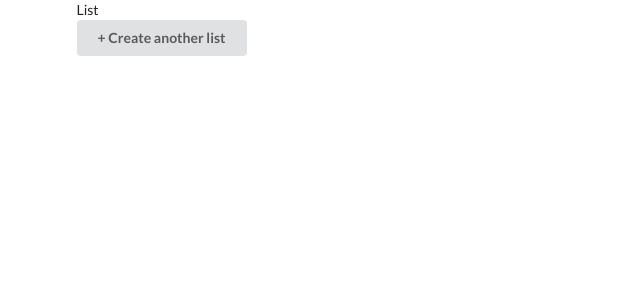
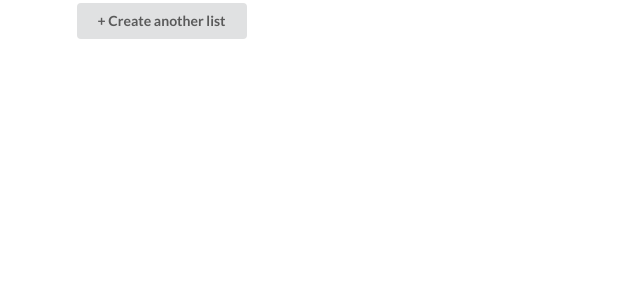
Before and after one commit to pitijk/Boardify, a React (Create React App) app: page / in a window 1280 px wide. Shown: the top 300 px of the page, without its empty margins (0-640 px from the left). Built offline with nearby package versions, Linux system fonts and the light colour scheme.

Commit message:
added List component and rendered it

```diff
--- a/src/components/App.js
+++ b/src/components/App.js
@@ -5,20 +5,31 @@ import { connect } from "react-redux";
 import { toggleInsertingListName } from "../actions";
 
 class App extends React.Component {
+  renderLists() {
+    return this.props.lists.map(list => {
+      return <List title={list} />;
+    });
+  }
   render() {
     return (
       <div
+        className="ui container"
         onClick={() => this.props.toggleInsertingListName()}
-        className="ui container"
       >
-        <List />
-        <CreateList />
+        <div className="ui horizontal list">
+          {this.renderLists()}
+          <CreateList />
+        </div>
       </div>
     );
   }
 }
 
+const mapStateToProps = state => {
+  return { lists: state.lists };
+};
+
 export default connect(
-  null,
+  mapStateToProps,
   { toggleInsertingListName }
 )(App);
--- a/src/components/CreateList.js
+++ b/src/components/CreateList.js
@@ -46,7 +46,9 @@ class CreateList extends React.Component {
   }
   render() {
     return (
-      <div onClick={e => e.stopPropagation()}>{this.renderCreateList()}</div>
+      <div className="item" onClick={e => e.stopPropagation()}>
+        {this.renderCreateList()}
+      </div>
     );
   }
 }
--- a/src/components/List.js
+++ b/src/components/List.js
@@ -2,7 +2,9 @@ import React from "react";
 
 class List extends React.Component {
   render() {
-    return <div>List</div>;
+    return (
+      <div className="ui placeholder segment item">{this.props.title}</div>
+    );
   }
 }
 
```
